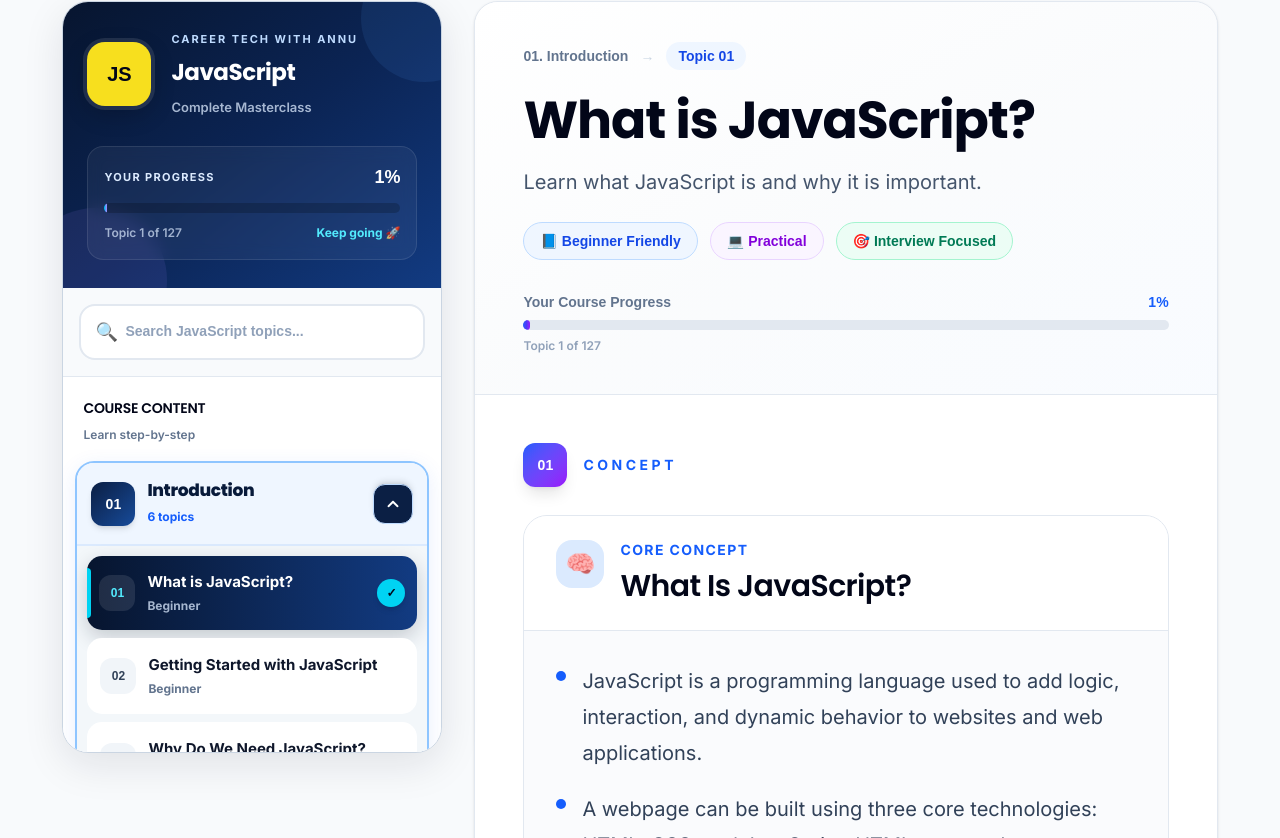
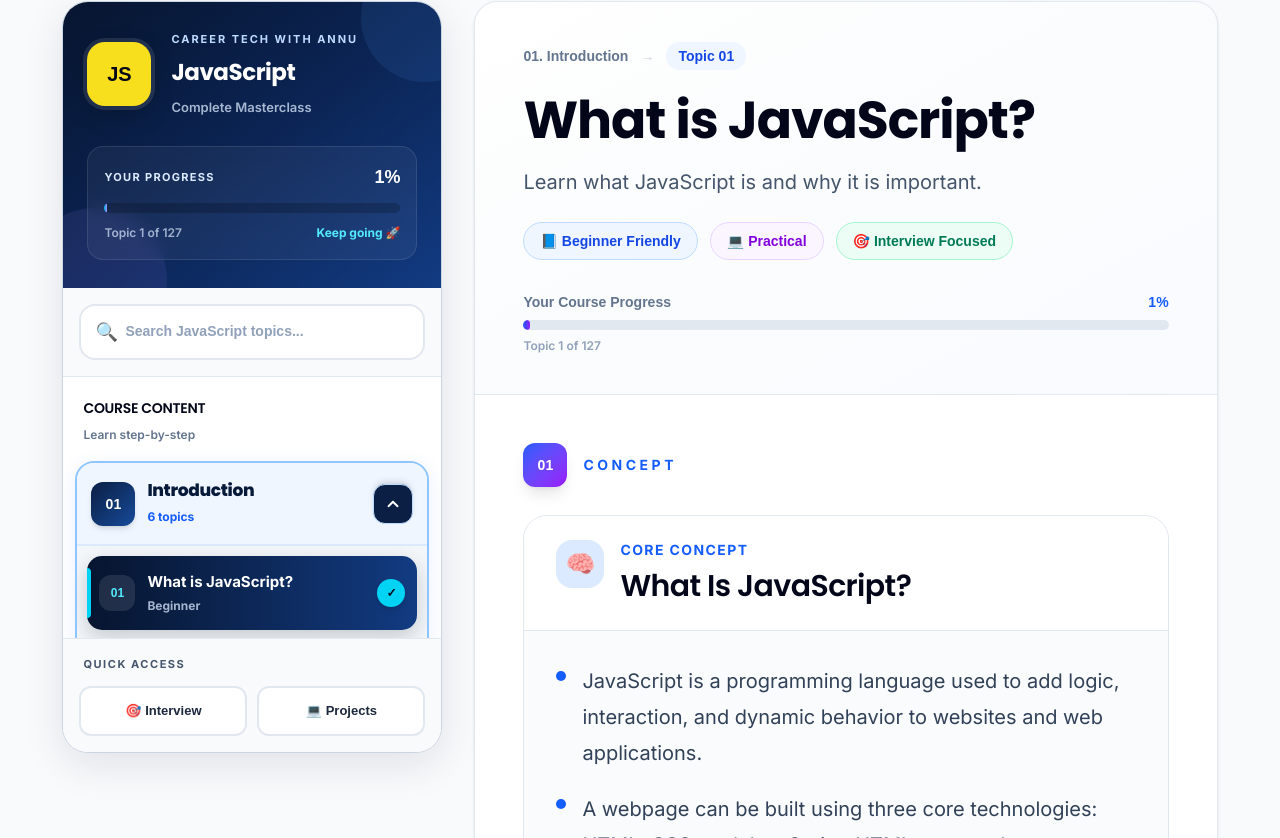
Before and after one commit to anukatoch/career-tech-with-annu, a Next.js app: page /blog/javascript in a window 1280 px wide. Shown: the part 457-1295 px from the top of the page. Built offline with nearby package versions, Linux system fonts and the light colour scheme.

Commit message:
Fix desktop sidebar scrolling

```diff
--- a/app/globals.css
+++ b/app/globals.css
@@ -73,3 +73,24 @@ body {
   overscroll-behavior: contain;
   -webkit-overflow-scrolling: touch;
 }
+.sidebar-scroll {
+  scrollbar-width: thin;
+  scrollbar-color: #94a3b8 transparent;
+}
+
+.sidebar-scroll::-webkit-scrollbar {
+  width: 7px;
+}
+
+.sidebar-scroll::-webkit-scrollbar-track {
+  background: transparent;
+}
+
+.sidebar-scroll::-webkit-scrollbar-thumb {
+  background: #94a3b8;
+  border-radius: 999px;
+}
+
+.sidebar-scroll::-webkit-scrollbar-thumb:hover {
+  background: #64748b;
+}
--- a/components/javascript/JsSidebar.tsx
+++ b/components/javascript/JsSidebar.tsx
@@ -346,7 +346,7 @@ export default function JsSidebar({
             SCROLLABLE COURSE CONTENT
         =================================================== */}
 
-     <div className="sidebar-scroll">
+    <div className="sidebar-scroll overflow-y-auto">
 
           <div className="bg-white px-3 pb-5 pt-5">
 
```
